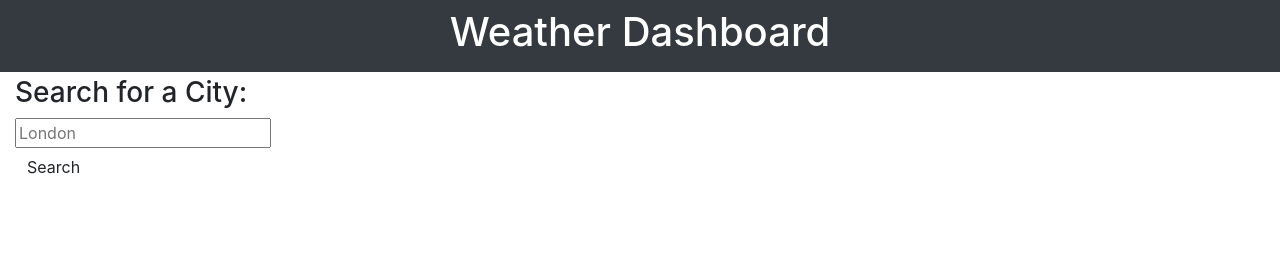
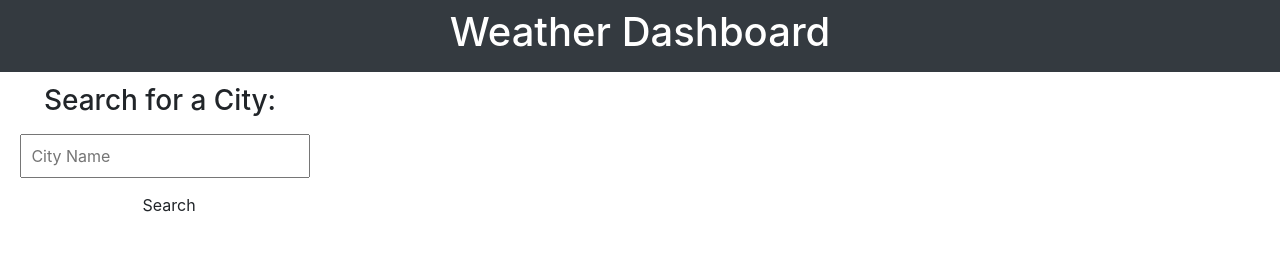
Before and after one commit to rhanciles/Weather-Dashboard, a plain HTML site: page index.html in a window 1280 px wide. Drawn offline with nearby package versions, Linux system fonts and the light colour scheme.

Commit message:
CSS Styling
Add CSS style to form group

```diff
--- /dev/null
+++ b/css/style.css
@@ -0,0 +1,25 @@
+#form-heading {
+    text-align: center;
+    padding-top: 0.5rem;
+}
+
+#search-form {
+    padding: 0;
+    margin: 0;
+}
+
+.input-group {
+    display: block;
+}
+
+#search-input {
+    width: 100%;
+    height: 2.8rem;
+    margin: 0.5rem 0.3rem;
+    padding-left: 0.6rem;
+}
+
+#search-button {
+    width: 100%;
+    margin-left: 1.2rem;
+}
--- a/index.html
+++ b/index.html
@@ -8,6 +8,7 @@
   <!-- <link rel="stylesheet" href="styles/reset.css" /> -->
   <link rel="stylesheet" href="https://stackpath.bootstrapcdn.com/bootstrap/4.3.1/css/bootstrap.min.css" />
   <link rel="stylesheet" href="https://stackpath.bootstrapcdn.com/font-awesome/4.7.0/css/font-awesome.min.css" />
+  <link href="./css/style.css" rel="stylesheet" type="text/css">
   <title>Weather Dashboard</title>
 </head>
 
@@ -24,9 +25,9 @@
           Search for a City:
         </h2>
         <form id="search-form" class="form">
-          <div class="form-inline form-group">
+          <div class="form-group">
             <div class="input-group">
-              <input class="form-input weather-search" type="text" id="search-input" placeholder="London"
+              <input class="form-input weather-search" type="text" id="search-input" placeholder="City Name"
                 aria-labelledby="form-heading" aria-controls="today forecast" />
               <div class="input-group-append">
                 <button type="submit" class="btn search-button" id="search-button" aria-label="submit search">
--- a/js/script.js
+++ b/js/script.js
@@ -1,20 +1,40 @@
 var apiKey = "900fdcffb7a2a35ad536a57ccbc492e5";
-var cityName = $("#search-input").val()
-console.log(cityName)
-// // Here we are building the URL we need to query the database
-// // var queryURL = "http://api.openweathermap.org/geo/1.0/direct?q" + cityName + "&limit=5&appid=" + apiKey;
-// var queryURL = "https://api.openweathermap.org/data/2.5/weather?&q=" + cityName + "&appid=" + apiKey;
+
+// var queryURL = "http://api.openweathermap.org/geo/1.0/direct?q" + cityName + "&limit=5&appid=" + apiKey;
 
 $("#search-button").on("click", function(event) {
     event.preventDefault();
+    var cityName = document.querySelector("#search-input").value.trim();
+    // var citySearch = document.querySelector('.form-input').value;
+    var queryURL = "https://api.openweathermap.org/data/2.5/weather?&q=" + cityName + "&appid=" + apiKey;
 
     $.ajax({
-      url: "https://api.openweathermap.org/data/2.5/weather?q=London,uk&appid=900fdcffb7a2a35ad536a57ccbc492e5",
+      url: queryURL,
       method: "GET"
     }).then(function(response) {
 
       console.log(response);
 
+      var latitude = response.coord.lat;
+      var longitude = response.coord.lon;
+
+      console.log(latitude);
+      console.log(longitude);
+
+      var searchURL = "https://api.openweathermap.org/data/2.5/forecast?lat=" + latitude + "&lon=" + longitude + "&appid=" + apiKey + "&units=metric";
+
+      $.ajax({
+        url: searchURL,
+        method: "GET"
+      }).then(function(data) {
+
+        console.log(data);
+
+      });
+
     });
 
+    console.log(cityName);
+    console.log(apiKey);
+
 });
```
